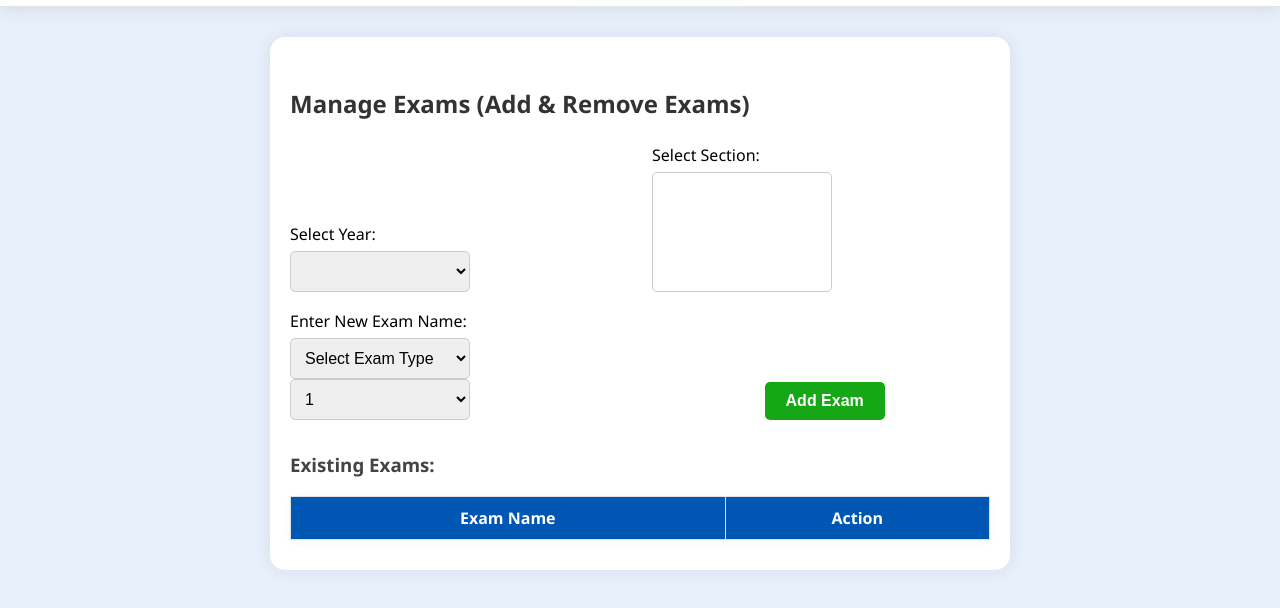
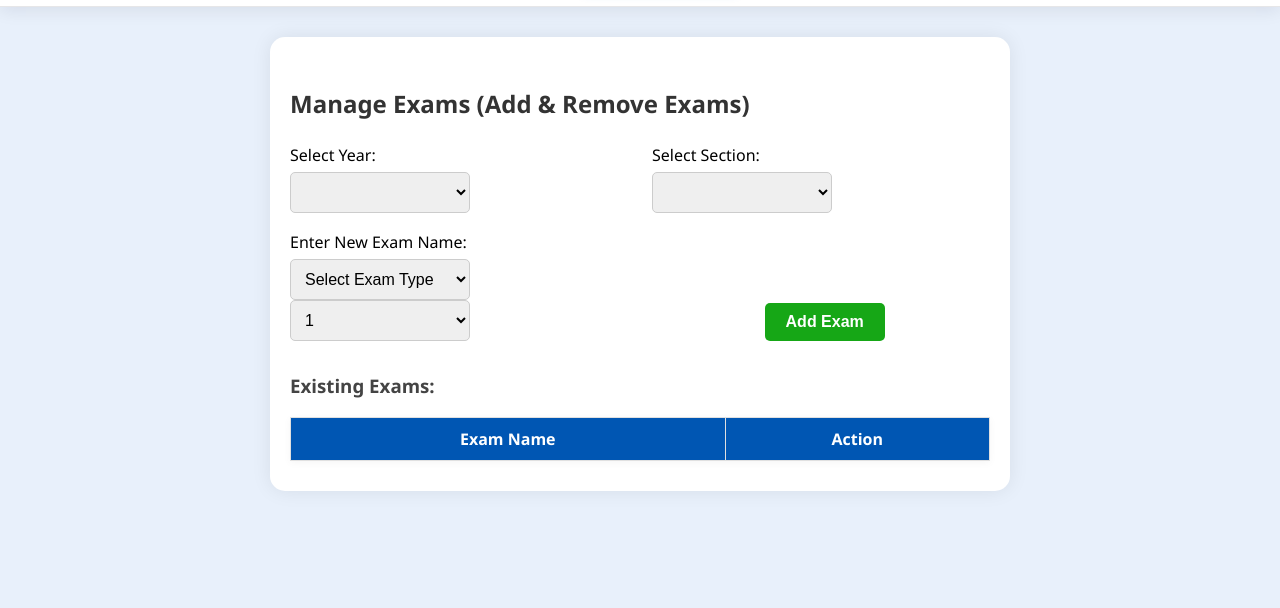
Before and after one commit to sudheer-01/student-management-system, a website: page HodTask/addAndChangeExams/addAndChangeExams.html in a window 1280 px wide. Shown: the part 104-712 px from the top of the page. Drawn offline with Linux system fonts and the light colour scheme.

Commit message:
updating exams section

```diff
--- a/HodTask/addAndChangeExams/addAndChangeExams.css
+++ b/HodTask/addAndChangeExams/addAndChangeExams.css
@@ -289,6 +289,3 @@ tr:hover {
     margin-bottom: 4px;
   }
 }
-select[multiple] {
-  height: 120px;
-}
--- a/HodTask/addAndChangeExams/addAndChangeExams.html
+++ b/HodTask/addAndChangeExams/addAndChangeExams.html
@@ -32,7 +32,7 @@
             </div>
             <div class="field-group">
                 <label for="branchSelect">Select Section:</label>
-                <select id="branchSelect" multiple></select>
+                <select id="branchSelect"></select>
             </div>
         </div>
         <div class="row-group">
```
